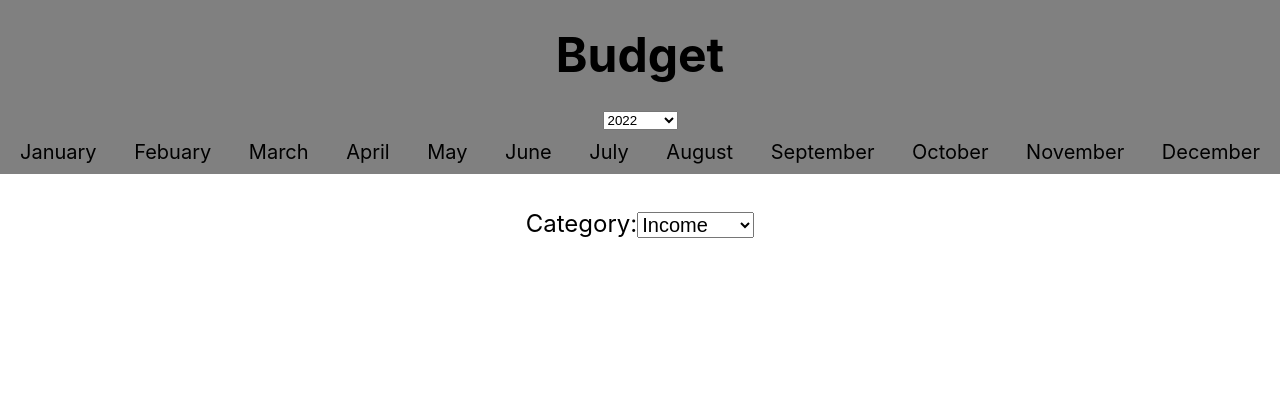
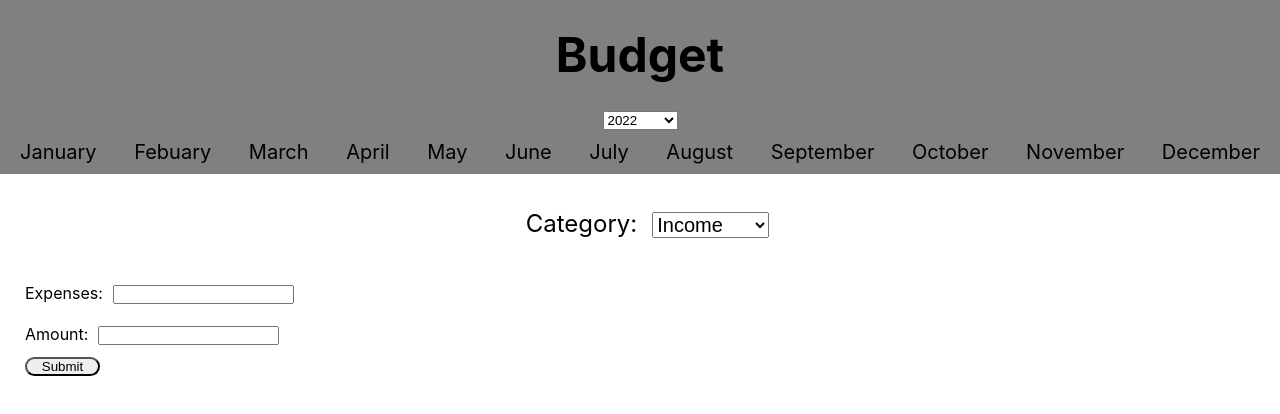
Before and after one commit to alittle1988/reactBudget1st, a React (Create React App) app: page / in a window 1280 px wide. Shown: the top 414 px of the page. Built offline with nearby package versions, Linux system fonts and the light colour scheme.

Commit message:
added button and categoryInput components

```diff
--- a/src/App.css
+++ b/src/App.css
@@ -106,8 +106,34 @@ html {
 
 .categoryLabel {
   font-size: 1.5rem;
+  padding: 0 15px;
 }
 
 .categoryDrop {
   font-size: 1.25rem;
 }
+
+/* Category Input section */
+
+.inputContainer {
+  padding-left: 25px;
+}
+
+.inputSec {
+  padding: 10px 0;
+}
+
+.inputLabel{
+  padding-right:  10px;
+}
+
+.submitButton {
+  border-radius: 15px;
+  width: 75px;
+
+}
+.submitButton:hover {
+  cursor: pointer;
+  background-color: blue;
+  color: white;
+}
--- a/src/App.js
+++ b/src/App.js
@@ -1,13 +1,15 @@
-import logo from './logo.svg';
 import './App.css';
 import Header from "./Header.js";
-import Category from "./Category.js"
+import CategoryDrop from "./CategoryDrop.js";
+import CategorysInput from "./CategorysInput.js";
+
 
 function App() {
   return (
     <div className="App">
       <Header />
-      <Category />
+      <CategoryDrop />
+      <CategorysInput />
 
     </div>
   );
--- /dev/null
+++ b/src/Button.js
@@ -0,0 +1,14 @@
+import clsx from "clsx";
+import React from "react";
+
+
+function Button(props) {
+    let {className, children, ...rest} = props
+    const classes = clsx("submitButton", className)
+    return (
+        <button className={classes} {...rest}>{children}</button>
+    )
+}
+
+
+export default Button;
--- a/src/Category.js
+++ b/src/CategoryDrop.js
@@ -1,13 +1,13 @@
 import React from "react";
 
 
-function Category() {
+function CategoryDrop() {
 
 
     return (
         <div className="categoryContainer">
             <label className="categoryLabel">Category:</label>
-            <select className="categoryDrop">
+            <select className="categoryDrop" id="categoryDropdown">
                 <option className="categorySelect">Income</option>
                 <option className="categorySelect">Tips</option>
                 <option className="categorySelect">Expenses</option>
@@ -21,4 +21,4 @@ function Category() {
     )
 }
 
-export default Category;
+export default CategoryDrop;
--- /dev/null
+++ b/src/CategorysInput.js
@@ -0,0 +1,30 @@
+import React from "react";
+import Button from "./Button.js";
+
+
+function CategorysInput() {
+
+    return (<>
+
+            <div className="inputContainer">
+                <form action="#">
+                    <div className="inputSec">
+                    <label className="inputLabel" id="titleLabel">Expenses:</label>
+                    <input type="text" className="categoryTextField"></input>
+                    </div>
+
+                    <div className="inputSec">
+                    <label className="inputLabel" id="amountLavel">Amount:</label>
+                    <input type="text"></input>
+                    </div>
+
+                </form>
+                <Button className="submitButton" >Submit</Button>
+            </div>
+
+
+    </>)
+}
+
+
+export default CategorysInput;
```
